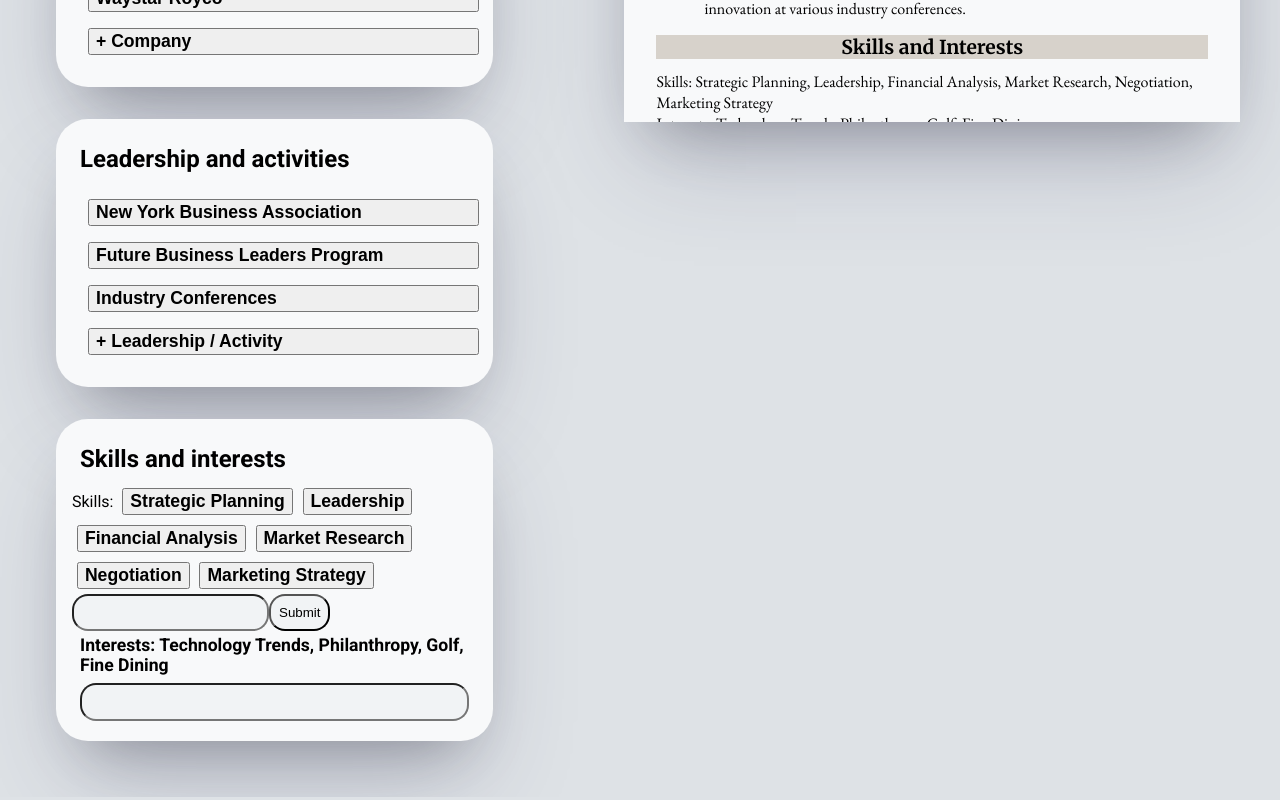
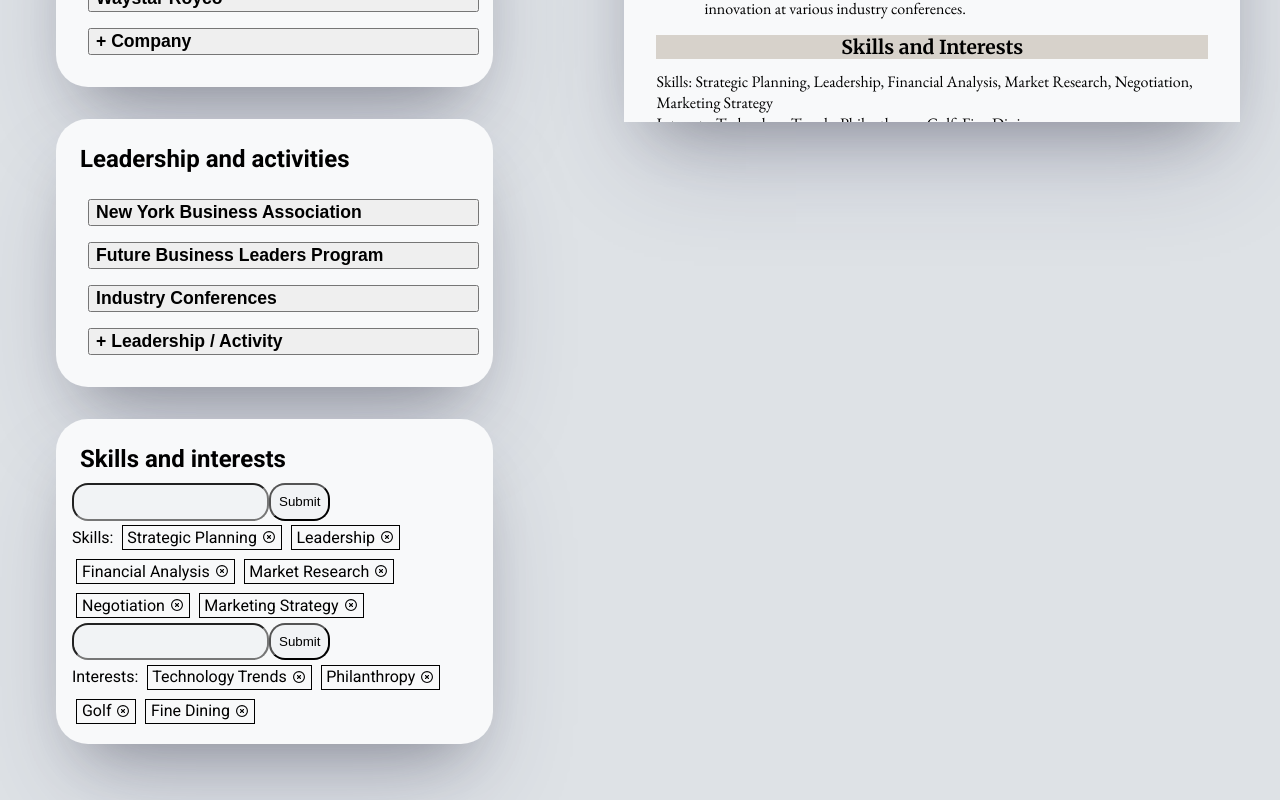
Before and after one commit to akcode2/Resume-Builder, a React (Vite) app: page / in a window 1280 px wide. Shown: the part 878-1678 px from the top of the page. Built offline with nearby package versions, Linux system fonts and the light colour scheme.

Commit message:
Implement skills input as 'tags'

```diff
--- a/src/App.css
+++ b/src/App.css
@@ -159,8 +159,31 @@ button {
   line-height: 1ch;
 }
 
+.tag {
+  width: fit-content;
+  display: inline-block;
+  margin: .5ch;
+  border: 1px solid black;
+}
+
+/* Tag content */
 .skillInterest {
-  width: fit-content;
+display: flex;
+line-height: .75rem;
+align-items: center;
+padding-left: .5ch;
+}
+
+/* Button for deleting a tag */
+.deleteSkillInterest {
   display: inline;
-  margin: .5ch;
+  width: min-content;
+  margin: 0;
+  background: transparent;
+  border: 0;
+  cursor: pointer;
 }
+
+.deleteIcon {
+  height: 1ch;
+}
--- a/src/App.jsx
+++ b/src/App.jsx
@@ -155,6 +155,39 @@ function App() {
     setResume(updatedResume);
   };
 
+  const handleSkillsSubmit = (skillsOrInterests, value) => {
+    console.log("handleSkillsSubmit was called");
+    const updatedResume = {
+      ...resume,
+      "skills": {
+        ...resume["skills"],
+        [skillsOrInterests]: [
+          ...resume["skills"][skillsOrInterests],
+          value
+        ]
+      }
+    }
+
+    setResume(updatedResume);
+  }
+
+  const handleDeleteTag = (skillsOrInterests, index) => {
+    // Make a copy of the array and splice out the tag
+    const arr = resume["skills"][skillsOrInterests];
+    arr.splice(index, 1);
+    // Make a copy of resume and update it
+    const updatedResume = {
+      ...resume,
+      "skills": {
+        ...resume["skills"],
+        [skillsOrInterests]: arr
+      }
+    }
+    // Update the state variable
+    setResume(updatedResume);
+    console.log(resume);
+  }
+
   return (
     <>
       <div className="formControls">
@@ -181,7 +214,7 @@ function App() {
           deleteEntry={deleteEntry}
           category={"activities"}
         />
-        <Skills resume={resume} handleInput={handleInput} category={"skills"} />
+        <Skills resume={resume} handleSkillsSubmit={handleSkillsSubmit} handleDeleteTag={handleDeleteTag}/>
       </div>
       <div id="preview" className="preview">
         <div id="header">
--- a/src/components/Activities.jsx
+++ b/src/components/Activities.jsx
@@ -1,5 +1,4 @@
 import { useState } from "react";
-import ActivitiesForm from "./ActivitiesForm.jsx";
 import Form from "./Form.jsx";
 
 function Activities({ resume, handleInput, deleteEntry, category }) {
--- a/src/components/Education.jsx
+++ b/src/components/Education.jsx
@@ -1,5 +1,4 @@
 import { useState } from "react";
-import EduForm from "./EduForm.jsx";
 import Form from "./Form.jsx";
 
 function Education({ resume, handleInput, deleteEntry, category }) {
--- a/src/components/Experience.jsx
+++ b/src/components/Experience.jsx
@@ -1,5 +1,4 @@
 import { useState } from "react";
-import ExpForm from "./ExpForm.jsx";
 import Form from "./Form.jsx";
 
 function Experience({ resume, handleInput, deleteEntry, category }) {
--- a/src/components/Skills.jsx
+++ b/src/components/Skills.jsx
@@ -1,31 +1,70 @@
-function Skills({ resume, handleInput, category }) {
-
-  const handleSubmit = (skillsOrInterests, value) => {
-    resume[skillsOrInterests].push(value);
-  }
+function Skills({ resume, handleSkillsSubmit, handleDeleteTag }) {
+  // x-mark for button to delete tag
+  const svg = (
+    <svg
+      xmlns="http://www.w3.org/2000/svg"
+      height=".75rem"
+      viewBox="0 0 512 512"
+    >
+      {/* <!--! Font Awesome Free 6.4.2 by @fontawesome - https://fontawesome.com License - https://fontawesome.com/license (Commercial License) Copyright 2023 Fonticons, Inc. --> */}
+      <path d="M256 48a208 208 0 1 1 0 416 208 208 0 1 1 0-416zm0 464A256 256 0 1 0 256 0a256 256 0 1 0 0 512zM175 175c-9.4 9.4-9.4 24.6 0 33.9l47 47-47 47c-9.4 9.4-9.4 24.6 0 33.9s24.6 9.4 33.9 0l47-47 47 47c9.4 9.4 24.6 9.4 33.9 0s9.4-24.6 0-33.9l-47-47 47-47c9.4-9.4 9.4-24.6 0-33.9s-24.6-9.4-33.9 0l-47 47-47-47c-9.4-9.4-24.6-9.4-33.9 0z" />
+    </svg>
+  );
   return (
     <>
       <div className="formCategory" id="skills">
         <h2>Skills and interests</h2>
         <div className="contents">
-          Skills: {resume["skills"].skills.map((skill) => (
-              <button
-              key={skill}
-              className="skillInterest">{skill}</button>
-            ))}
-          <form>
-            <input
-            name="skills"
-            type="text"
-            />
+          <form
+            onSubmit={(e) => {
+              e.preventDefault();
+              const inputValue = e.target.skills.value;
+              handleSkillsSubmit("skills", inputValue);
+              e.target.skills.value = "";
+            }}
+          >
+            <input name="skills" type="text" />
             <input type="submit"></input>
           </form>
-
-
-          <label>
-            Interests:  {resume["skills"].interests.join(', ')}
-            <input></input>
-          </label>
+          Skills:{" "}
+          {resume["skills"].skills.map((skill, index) => (
+            <div key={`skills-${skill}-${index}`} className="tag">
+              <div className="skillInterest">
+                {skill}
+                <button
+                  className="deleteSkillInterest"
+                  onClick={() => handleDeleteTag("skills", index)}
+                >
+                  <i className="deleteIcon">{svg}</i>
+                </button>
+              </div>
+            </div>
+          ))}
+          <form
+            onSubmit={(e) => {
+              e.preventDefault();
+              const inputValue = e.target.interests.value;
+              handleSkillsSubmit("interests", inputValue);
+              e.target.interests.value = "";
+            }}
+          >
+            <input name="interests" type="text" />
+            <input type="submit"></input>
+          </form>
+          Interests:{" "}
+          {resume["skills"].interests.map((interest, index) => (
+            <div key={`interests-${interest}-${index}`} className="tag">
+              <div className="skillInterest">
+                {interest}
+                <button
+                  className="deleteSkillInterest"
+                  onClick={() => handleDeleteTag("interests", index)}
+                >
+                  <i className="deleteIcon">{svg}</i>
+                </button>
+              </div>
+            </div>
+          ))}
         </div>
       </div>
     </>
@@ -33,28 +72,3 @@ function Skills({ resume, handleInput, category }) {
 }
 
 export default Skills;
-
-
-          // {/* Show the form if toggleShowForm is true */}
-          // {showForm && (
-          //   <Form
-          //     resume={resume}
-          //     index={indexToShow}
-          //     handleInput={handleInput}
-          //     category={category}
-          //     toggleShowForm={toggleShowForm}
-          //   />
-          // )}
-          // {/* Otherwise show list of skills as buttons */}
-          // {!showForm &&
-          //   resume["skills"].map((item, index) => (
-          //     <button key={item.skill} onClick={() => toggleShowForm(index)}>
-          //       {item.skill}
-          //     </button>
-          //   ))}
-          // {/* Afterwards, show add button to add skill */}
-          // {!showForm && (
-          //   <button id="addSkill" onClick={() => toggleShowForm(resume[category].length)}>
-          //     + Skill or Interest
-          //   </button>
-          // )}
--- a/src/styles/Preview.css
+++ b/src/styles/Preview.css
@@ -1,3 +1,8 @@
+/* #preview {
+    width: 539px;
+    height: 763px;
+} */
+
 #header {
     height: 146px;
 }
```
Also changed, not shown: src/components/filesToDelete/ActivitiesForm.jsx (renamed from src/components/ActivitiesForm.jsx), src/components/filesToDelete/EduForm.jsx (renamed from src/components/EduForm.jsx), src/components/filesToDelete/ExpForm.jsx (renamed from src/components/ExpForm.jsx), src/components/filesToDelete/SkillsForm.jsx (renamed from src/components/SkillsForm.jsx).
